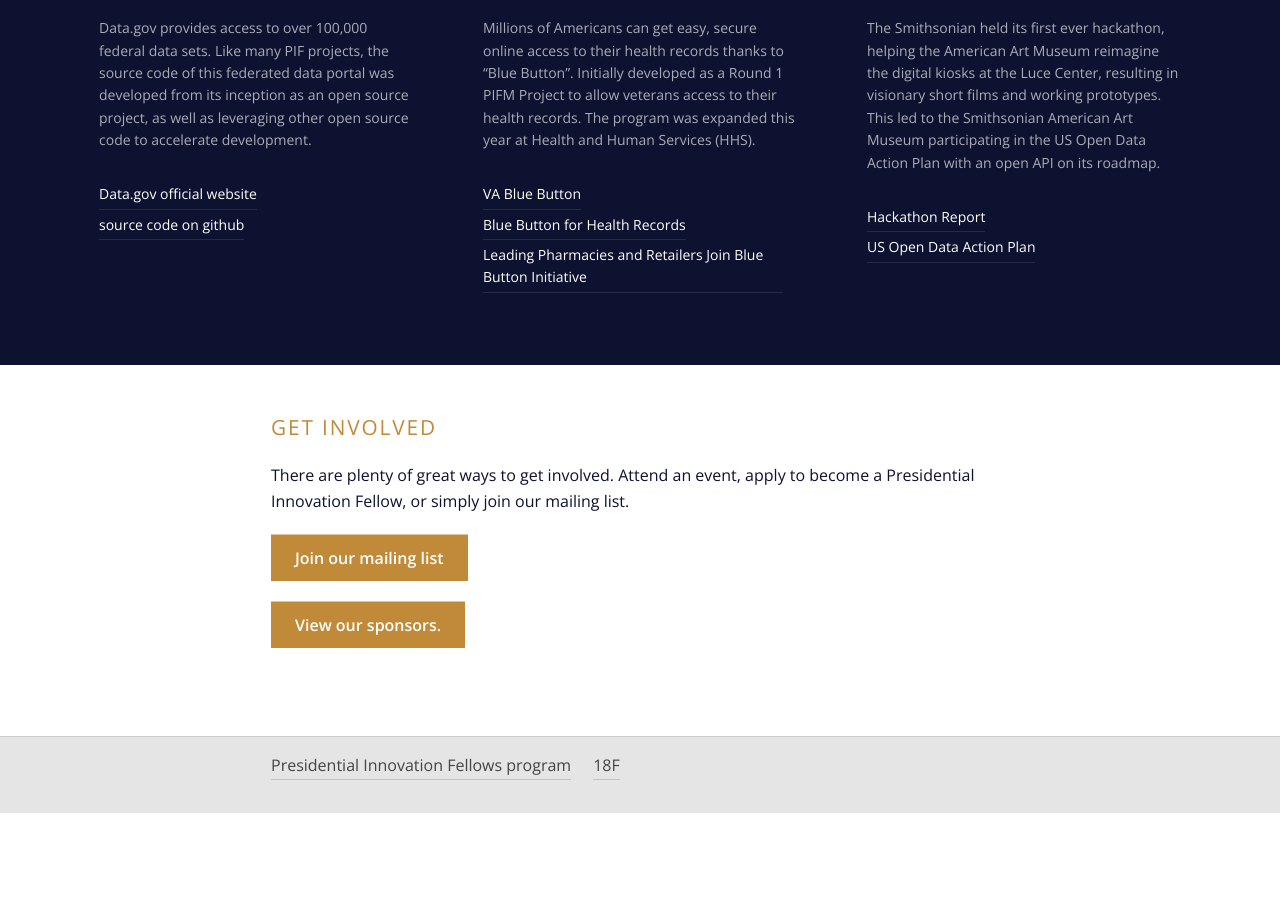
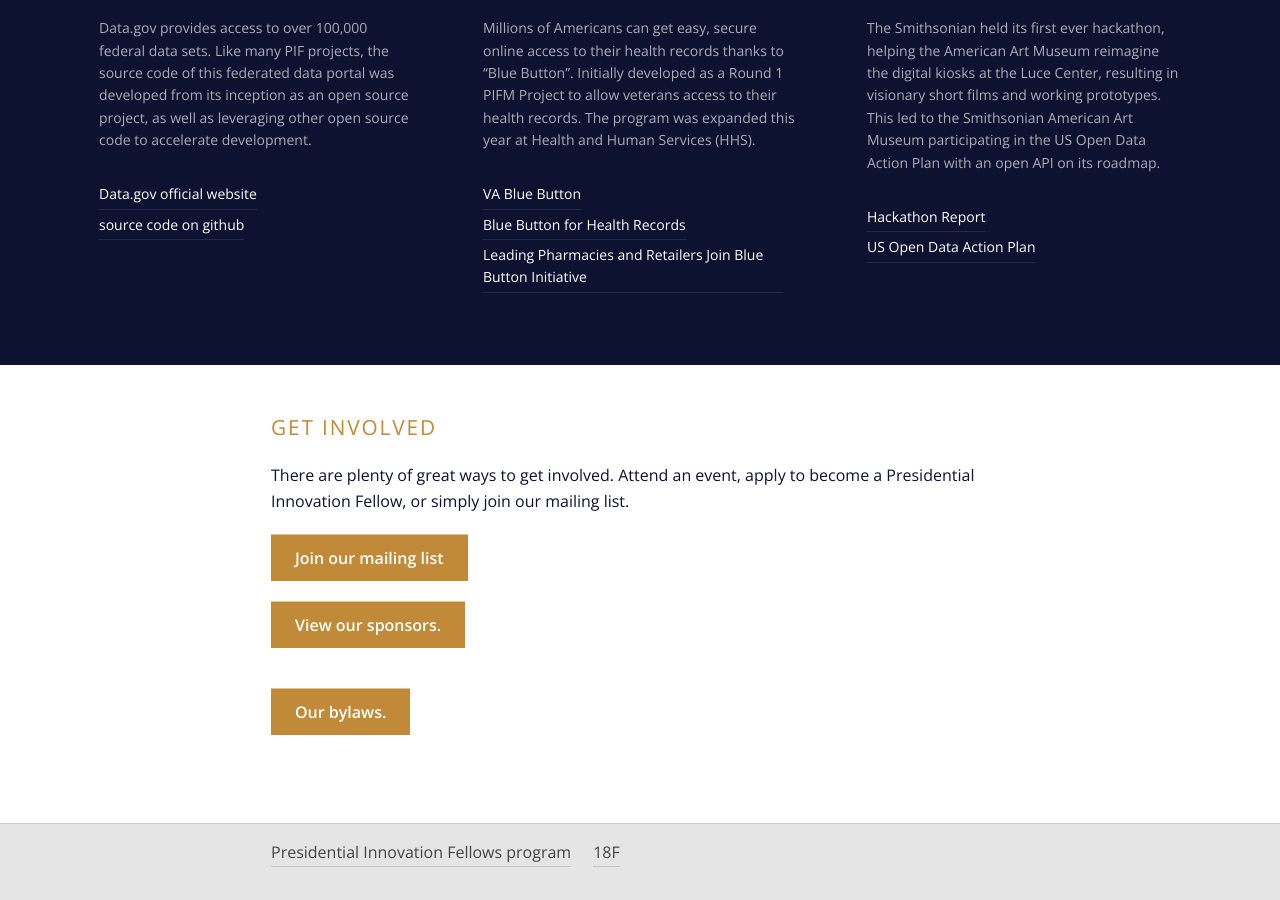
Before and after one commit to presidential-innovation-foundation/presidential-innovation-foundation.github.io, a Jekyll site: the page built from index.html, in a window 1280 px wide and 900 px high, scrolled down 2437 px. Built offline with Jekyll 4.4.1, drawn with Linux system fonts in a browser that asks for light colours; the list of posts is cut into pages by our own code; before the commit the page ends 3250 px from its top, so only the background shows below that.

Commit message:
trying to add bylaws

```diff
--- a/_layouts/home.html
+++ b/_layouts/home.html
@@ -119,6 +119,8 @@
         <a href="#" class="button">Join our mailing list</a>
 <p>
 	<a href="./donors" class="button">View our sponsors.</a>
+<p>
+	<a href="./bylaws" class="button">Our bylaws.</a>
 
       </div>
     </div>
```
